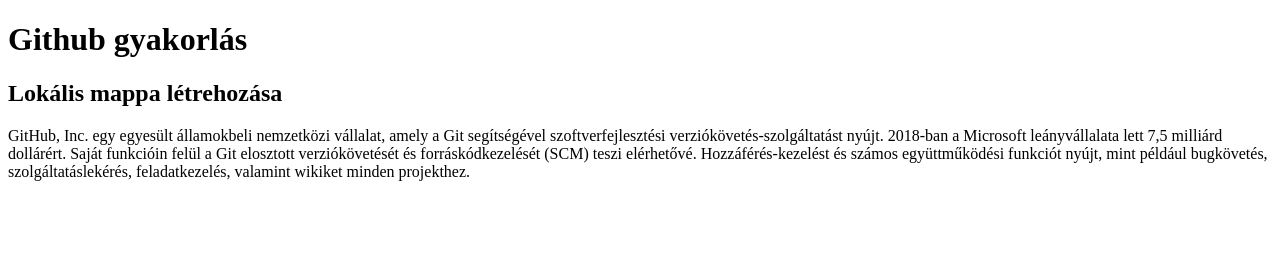
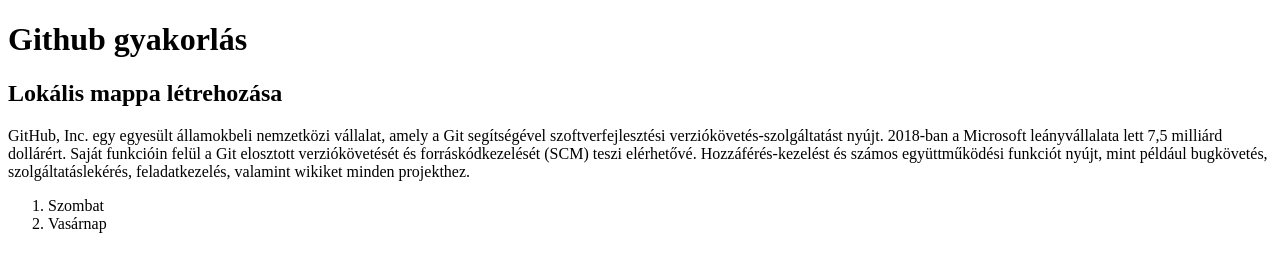
Before and after one commit to HTimea88/promajus23, a plain HTML site: page index.html in a window 1280 px wide. Drawn offline with Linux system fonts and the light colour scheme.

Commit message:
lista létrehozása

```diff
--- a/index.html
+++ b/index.html
@@ -15,7 +15,10 @@
 
     <p> GitHub, Inc. egy egyesült államokbeli nemzetközi vállalat, amely a Git segítségével szoftverfejlesztési verziókövetés-szolgáltatást nyújt. 2018-ban a Microsoft leányvállalata lett 7,5 milliárd dollárért. Saját funkcióin felül a Git elosztott verziókövetését és forráskódkezelését (SCM) teszi elérhetővé. Hozzáférés-kezelést és számos együttműködési funkciót nyújt, mint például bugkövetés, szolgáltatáslekérés, feladatkezelés, valamint wikiket minden projekthez.</p>
 
-
+<ol>
+    <li>Szombat</li>
+    <li>Vasárnap</li>
+</ol>
 
 </body>
 </html>
```
